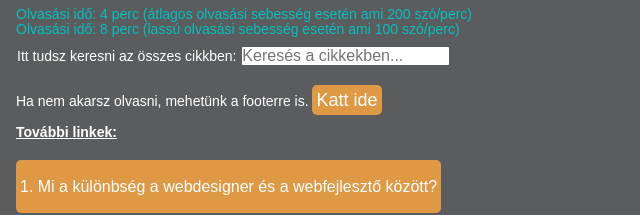
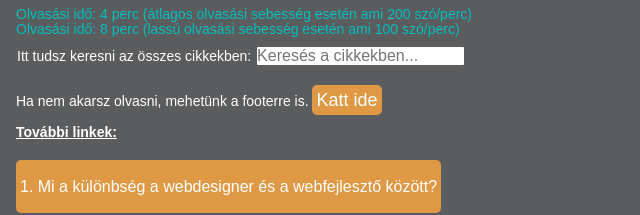
Before and after one commit to Killerking003/FrontEndTanfolyamPublic, a plain HTML site: page index.html in a window 1280 px wide. Shown: the part 147-362 px from the top of the page, 0-640 px from the left. Drawn offline with nearby package versions, Linux system fonts and the light colour scheme.

Commit message:
HF 6 - 1. Olvasás - hány perc elolvasni a cikkeket. 2. Real time kereső. Korábbi észrevételeket igyekeztem javítani v2

```diff
--- a/index.html
+++ b/index.html
@@ -46,7 +46,7 @@
             <h3>Statisztika - Hány perc elolvasni a cikket?</h3>
             <div id="readingTime"></div>
             <ul></ul>
-            <span class="SearchLabel">Itt tudsz keresni az összes cikkben: </span>
+            <span class="SearchLabel">Itt tudsz keresni az összes cikkekben: </span>
             <span class="SearchLabel"><input type="text" id="searchBox" placeholder="Keresés a cikkekben..."></span>
             <p>Ha nem akarsz olvasni, mehetünk a footerre is. <button onclick="location.href='#footer'" type="button">Katt ide</button></p>
 
@@ -57,7 +57,7 @@
                     <button onclick="location.href='#articleThree'" type="button">2. Hogyan zajlik egy webdesign projekt?</button>
                 </nav>
         </div>
-            <div id="articleSearch">
+        <div id="articleSearch">
                 <div id="articleOne">
                     <p class="parag">A <b>front-end webfejlesztők</b> azok, akik a weboldal felhasználói felületéért felelnek.
                         Ők azok, akik az alkalmazások és weboldalak különböző részeinek kinézetét, kezelőfelületét
@@ -118,9 +118,9 @@
                         Röviden tehát az a lényeg, hogy a webdesignerek a weboldalak külsejének és felhasználói felületének kialakításával foglalkoznak,
                         míg a webfejlesztők az alkalmazások és weboldalak fejlesztésére és működésére összpontosítanak.
                     </p>
+
                 </div>
-
-                    <div id="articleThree">
+                <div id="articleThree">
                         <h2>2. Hogyan zajlik egy webdesign projekt?</h2>
                         <hr>
                         <p class="paragteszt">
@@ -147,7 +147,7 @@
                             hogy minden jól működik. Az általános tesztelés mellett a webdesigner teszteli a weboldalt különböző böngészőkben és készülékeken is. Amennyiben talál
                             valamilyen hibát, azokat kijavítja és optimalizálja a honlapot.</span>
                         </p>
-                    </div>
+                </div>
 
         <div class="picture">
             <h2>A CSS kód</h2>
@@ -187,7 +187,7 @@
             </form>
         </div>
         <br>
-    </div>
+        </div>
         <footer id="footer">
                 <hr>
                 <p>Én vagyok a FOOTER</p>
```
